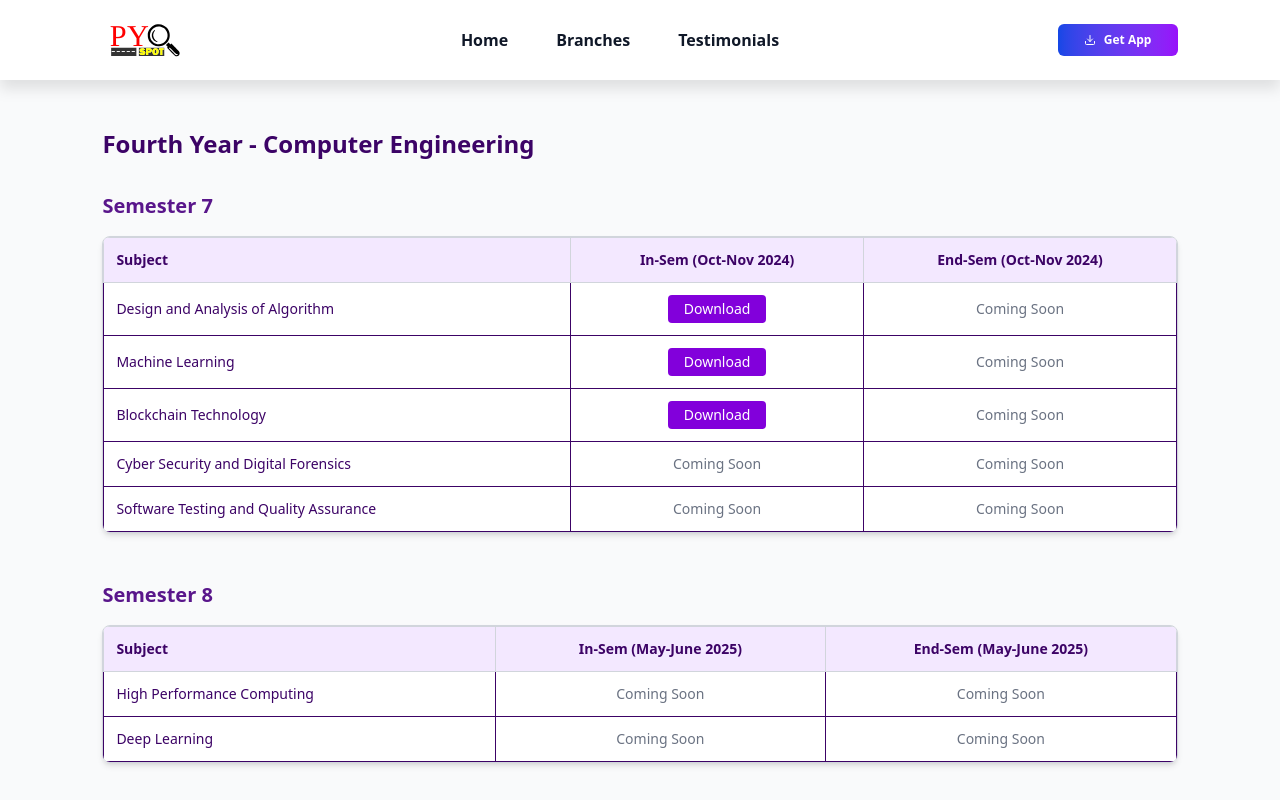
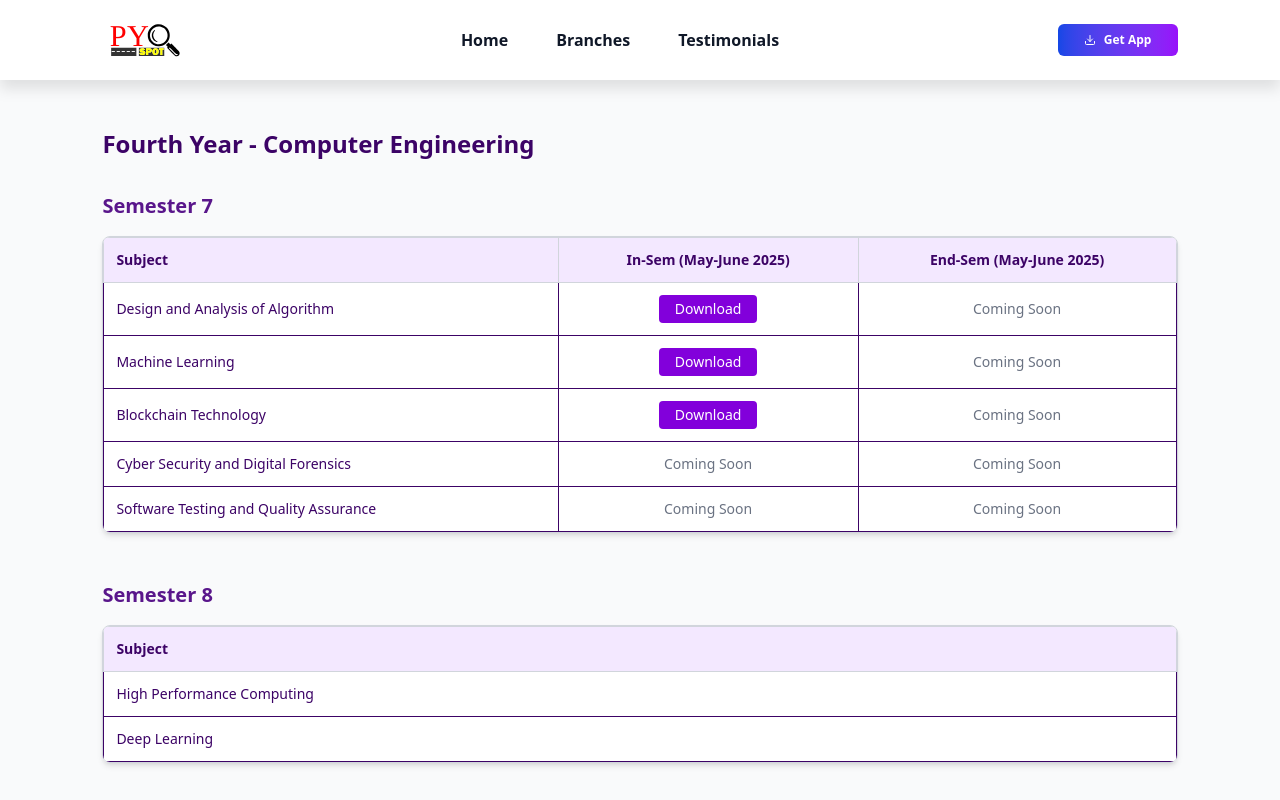
Before and after one commit to VINAYSATALKAR/pyqspot-react-2025, a React (Vite) app: page /becomputer in a window 1280 px wide. Shown: the top 800 px of the page. Built offline with nearby package versions, Linux system fonts and the light colour scheme.

Commit message:
May june 2025

```diff
--- a/src/pages/yearpages/AidsBE.jsx
+++ b/src/pages/yearpages/AidsBE.jsx
@@ -11,7 +11,9 @@ const beAIData = {
       exams: {
         "Oct-Nov 2024": {
           insem: { releaseTime: "2025-08-18T12:00:00" },
-          endsem: { releaseTime: "2027-12-10T18:00:00" },
+        },
+        "May-June 2025": {
+          endsem: { releaseTime: "2025-12-11T14:00:00" },
         },
       },
     },
@@ -21,6 +23,9 @@ const beAIData = {
         "Oct-Nov 2024": {
           insem: { releaseTime: "2025-08-19T12:00:00" },
         },
+        "May-June 2025": {
+          endsem: { releaseTime: "2025-12-14T14:00:00" },
+        },
       },
     },
     {
@@ -29,6 +34,9 @@ const beAIData = {
         "Oct-Nov 2024": {
           insem: { releaseTime: "2025-08-20T12:00:00" },
         },
+        "May-June 2025": {
+          endsem: { releaseTime: "2025-12-18T14:00:00" },
+        },
       },
     },
     {
@@ -36,6 +44,9 @@ const beAIData = {
       exams: {
         "Oct-Nov 2024": {
           insem: { releaseTime: "2025-08-21T12:00:00" },
+        },
+        "May-June 2025": {
+          endsem: { releaseTime: "2025-12-21T14:00:00" },
         },
       },
     },
@@ -76,7 +87,7 @@ async function openRazorpayCheckout(year, subject, examType, examPeriod) {
     const orderResponse = await fetch(`${API_BASE_URL}/razorpay-order`, {
       method: "POST",
       headers: { "Content-Type": "application/json" },
-      body: JSON.stringify({ amount: 21, currency: "INR", year, subject, examType, examPeriod }),
+      body: JSON.stringify({ amount: 25, currency: "INR", year, subject, examType, examPeriod }),
     });
 
     const orderData = await orderResponse.json();
--- a/src/pages/yearpages/Becomputer.jsx
+++ b/src/pages/yearpages/Becomputer.jsx
@@ -9,44 +9,45 @@ const beComputerData = {
     {
       subject: "Design and Analysis of Algorithm",
       exams: {
-        "Oct-Nov 2024": {
+        "May-June 2025": {
           insem: { releaseTime: "2025-08-18T12:00:00" },
-          endsem: { releaseTime: "2027-06-20T18:00:00" },
+          endsem: { releaseTime: "2025-12-11T14:00:00" },
         },
       },
     },
     {
       subject: "Machine Learning",
       exams: {
-        "Oct-Nov 2024": {
+        "May-June 2025": {
           insem: { releaseTime: "2025-08-19T12:00:00" },
+          endsem: { releaseTime: "2025-12-13T14:00:00" },
         },
       },
     },
     {
       subject: "Blockchain Technology",
       exams: {
-        "Oct-Nov 2024": {
+        "May-June 2025": {
           insem: { releaseTime: "2025-08-20T12:00:00" },
-          endsem: { releaseTime: "2027-06-21T18:00:00" },
+          endsem: { releaseTime: "2025-12-16T14:00:00" },
         },
       },
     },
     {
       subject: "Cyber Security and Digital Forensics",
       exams: {
-        "Oct-Nov 2024": {
+        "May-June 2025": {
           insem: { releaseTime: "2027-08-21T12:00:00" },
-          endsem: { releaseTime: "2027-06-21T18:00:00" },
+          endsem: { releaseTime: "2025-12-18T14:00:00" },
         },
       },
     },
     {
       subject: "Software Testing and Quality Assurance",
       exams: {
-        "Oct-Nov 2024": {
+        "May-June 2025": {
           insem: { releaseTime: "2027-08-22T12:00:00" },
-          endsem: { releaseTime: "2027-06-21T18:00:00" },
+          endsem: { releaseTime: "2025-12-21T14:00:00" },
         },
       },
     },
@@ -55,18 +56,13 @@ const beComputerData = {
     {
       subject: "High Performance Computing",
       exams: {
-        "May-June 2025": {
-          insem: { releaseTime: "2027-06-25T18:00:00" },
-          endsem: { releaseTime: "2027-06-30T18:00:00" },
-        },
+
       },
     },
     {
       subject: "Deep Learning",
       exams: {
-        "May-June 2025": {
-          insem: { releaseTime: "2027-06-28T18:00:00" },
-        },
+
       },
     },
   ],
@@ -87,7 +83,7 @@ async function openRazorpayCheckout(year, subject, examType, examPeriod) {
     const orderResponse = await fetch(`${API_BASE_URL}/razorpay-order`, {
       method: "POST",
       headers: { "Content-Type": "application/json" },
-      body: JSON.stringify({ amount: 21, currency: "INR", year, subject, examType, examPeriod }),
+      body: JSON.stringify({ amount: 25, currency: "INR", year, subject, examType, examPeriod }),
     });
 
     const orderData = await orderResponse.json();
--- a/src/pages/yearpages/Bemech.jsx
+++ b/src/pages/yearpages/Bemech.jsx
@@ -11,7 +11,9 @@ const beMechData = {
       exams: {
         "Oct-Nov 2024": {
           insem: { releaseTime: "2025-08-18T12:00:00" },
-          endsem: { releaseTime: "2026-12-10T18:00:00" },
+        },
+        "May-June 2025": {
+          endsem: { releaseTime: "2025-12-11T14:00:00" },
         },
       },
     },
@@ -20,7 +22,9 @@ const beMechData = {
       exams: {
         "Oct-Nov 2024": {
           insem: { releaseTime: "2025-08-19T12:00:00" },
-          endsem: { releaseTime: "2026-12-10T18:00:00" },
+        },
+        "May-June 2025": {
+          endsem: { releaseTime: "2025-12-14T14:00:00" },
         },
       },
     },
@@ -29,7 +33,9 @@ const beMechData = {
       exams: {
         "Oct-Nov 2024": {
           insem: { releaseTime: "2025-08-20T12:00:00" },
-          endsem: { releaseTime: "2026-12-10T18:00:00" },
+        },
+        "May-June 2025": {
+          endsem: { releaseTime: "2025-12-18T14:00:00" },
         },
       },
     },
@@ -38,7 +44,9 @@ const beMechData = {
       exams: {
         "Oct-Nov 2024": {
           insem: { releaseTime: "2025-08-21T12:00:00" },
-          endsem: { releaseTime: "2026-12-10T18:00:00" },
+        },
+        "May-June 2025": {
+          endsem: { releaseTime: "2025-12-21T14:00:00" },
         },
       },
     },
@@ -80,7 +88,7 @@ async function openRazorpayCheckout(year, subject, examType, examPeriod) {
     const orderResponse = await fetch(`${API_BASE_URL}/razorpay-order`, {
       method: "POST",
       headers: { "Content-Type": "application/json" },
-      body: JSON.stringify({ amount: 19, currency: "INR", year, subject, examType, examPeriod }),
+      body: JSON.stringify({ amount: 25, currency: "INR", year, subject, examType, examPeriod }),
     });
 
     const orderData = await orderResponse.json();
@@ -176,7 +184,7 @@ const PaperTable = ({ semName, data }) => {
                   <React.Fragment key={exam}>
                     <td className="border p-3 text-center">
                       {subject.exams[exam]?.insem?.releaseTime &&
-                      dayjs().isAfter(dayjs(subject.exams[exam].insem.releaseTime)) ? (
+                        dayjs().isAfter(dayjs(subject.exams[exam].insem.releaseTime)) ? (
                         <button
                           onClick={() => openRazorpayCheckout("BE_Mech", subject.subject, "insem", exam)}
                           className="bg-purple-700 text-white px-4 py-1 rounded hover:bg-purple-800 transition duration-200"
@@ -189,7 +197,7 @@ const PaperTable = ({ semName, data }) => {
                     </td>
                     <td className="border p-3 text-center">
                       {subject.exams[exam]?.endsem?.releaseTime &&
-                      dayjs().isAfter(dayjs(subject.exams[exam].endsem.releaseTime)) ? (
+                        dayjs().isAfter(dayjs(subject.exams[exam].endsem.releaseTime)) ? (
                         <button
                           onClick={() => openRazorpayCheckout("BE_Mech", subject.subject, "endsem", exam)}
                           className="bg-purple-700 text-white px-4 py-1 rounded hover:bg-purple-800 transition duration-200"
--- a/src/pages/yearpages/FisrtYear.jsx
+++ b/src/pages/yearpages/FisrtYear.jsx
@@ -49,7 +49,7 @@ async function openRazorpayCheckout(year, subject, examType, examPeriod) {
     const orderResponse = await fetch(`${API_BASE_URL}/razorpay-order`, {
       method: "POST",
       headers: { "Content-Type": "application/json" },
-      body: JSON.stringify({ amount: 19, currency: "INR", year, subject, examType, examPeriod }),
+      body: JSON.stringify({ amount: 25, currency: "INR", year, subject, examType, examPeriod }),
     });
 
     const orderData = await orderResponse.json();
--- a/src/pages/yearpages/Seai.jsx
+++ b/src/pages/yearpages/Seai.jsx
@@ -135,7 +135,7 @@ async function openRazorpayCheckout(year, subject, examType, examPeriod) {
     const orderResponse = await fetch(`${API_BASE_URL}/razorpay-order`, {
       method: "POST",
       headers: { "Content-Type": "application/json" },
-      body: JSON.stringify({ amount: 19, currency: "INR", year, subject, examType, examPeriod }),
+      body: JSON.stringify({ amount: 25, currency: "INR", year, subject, examType, examPeriod }),
     });
 
     const orderData = await orderResponse.json();
--- a/src/pages/yearpages/Secomputer.jsx
+++ b/src/pages/yearpages/Secomputer.jsx
@@ -144,7 +144,7 @@ async function openRazorpayCheckout(year, subject, examType, examPeriod) {
     const orderResponse = await fetch(`${API_BASE_URL}/razorpay-order`, {
       method: "POST",
       headers: { "Content-Type": "application/json" },
-      body: JSON.stringify({ amount: 19, currency: "INR", year, subject, examType, examPeriod }),
+      body: JSON.stringify({ amount: 25, currency: "INR", year, subject, examType, examPeriod }),
     });
 
     const orderData = await orderResponse.json();
--- a/src/pages/yearpages/Semech.jsx
+++ b/src/pages/yearpages/Semech.jsx
@@ -107,7 +107,7 @@ async function openRazorpayCheckout(year, subject, examType, examPeriod) {
     const orderResponse = await fetch(`${API_BASE_URL}/razorpay-order`, {
       method: "POST",
       headers: { "Content-Type": "application/json" },
-      body: JSON.stringify({ amount: 19, currency: "INR", year, subject, examType, examPeriod }),
+      body: JSON.stringify({ amount: 25, currency: "INR", year, subject, examType, examPeriod }),
     });
 
     const orderData = await orderResponse.json();
--- a/src/pages/yearpages/Teai.jsx
+++ b/src/pages/yearpages/Teai.jsx
@@ -13,6 +13,7 @@ const thirdYearAIData = {
         "May-June 2024": { endsem: { releaseTime: "2024-06-04T18:00:00" } },
         "Oct-Nov 2023": { insem: { releaseTime: "2024-06-04T18:00:00" } },
         "Oct-Nov 2024": { insem: { releaseTime: "2025-08-18T12:00:00" } },
+        "May-June 2025": { endsem: { releaseTime: "2025-12-10T10:00:00" } },
       },
     },
     {
@@ -21,6 +22,7 @@ const thirdYearAIData = {
         "May-June 2024": { endsem: { releaseTime: "2024-06-12T18:00:00" } },
         "Oct-Nov 2023": { insem: { releaseTime: "2024-06-06T18:00:00" } },
         "Oct-Nov 2024": { insem: { releaseTime: "2025-08-19T12:00:00" } },
+        "May-June 2025": { endsem: { releaseTime: "2025-12-12T10:00:00" } },
       },
     },
     {
@@ -29,6 +31,7 @@ const thirdYearAIData = {
         "May-June 2024": { endsem: { releaseTime: "2024-06-12T18:00:00" } },
         "Oct-Nov 2023": { insem: { releaseTime: "2024-06-06T18:00:00" } },
         "Oct-Nov 2024": { insem: { releaseTime: "2025-08-20T12:00:00" } },
+        "May-June 2025": { endsem: { releaseTime: "2025-12-15T10:00:00" } },
       },
     },
     {
@@ -37,6 +40,7 @@ const thirdYearAIData = {
         "May-June 2024": { endsem: { releaseTime: "2024-06-12T18:00:00" } },
         "Oct-Nov 2023": { insem: { releaseTime: "2024-06-06T18:00:00" } },
         "Oct-Nov 2024": { insem: { releaseTime: "2025-08-21T12:00:00" } },
+        "May-June 2025": { endsem: { releaseTime: "2025-12-17T10:00:00" } },
       },
     },
   ],
@@ -90,7 +94,7 @@ async function openRazorpayCheckout(year, subject, examType, examPeriod) {
     const orderResponse = await fetch(`${API_BASE_URL}/razorpay-order`, {
       method: "POST",
       headers: { "Content-Type": "application/json" },
-      body: JSON.stringify({ amount: 21, currency: "INR", year, subject, examType, examPeriod }),
+      body: JSON.stringify({ amount: 25, currency: "INR", year, subject, examType, examPeriod }),
     });
 
     const orderData = await orderResponse.json();
--- a/src/pages/yearpages/Tecomputer.jsx
+++ b/src/pages/yearpages/Tecomputer.jsx
@@ -19,6 +19,9 @@ const teComputerData = {
         "Oct-Nov 2024": {
           insem: { releaseTime: "2025-08-18T12:00:00" },
         },
+        "May-June 2025": {
+          endsem: { releaseTime: "2025-12-10T10:00:00" },
+        },
       },
     },
     {
@@ -31,6 +34,9 @@ const teComputerData = {
           insem: { releaseTime: "2024-04-20T18:00:00" },
         }, "Oct-Nov 2024": {
           insem: { releaseTime: "2025-08-19T12:00:00" },
+        },
+        "May-June 2025": {
+          endsem: { releaseTime: "2025-12-12T10:00:00" },
         },
       },
     },
@@ -45,6 +51,9 @@ const teComputerData = {
         }, "Oct-Nov 2024": {
           insem: { releaseTime: "2025-08-20T12:00:00" },
         },
+        "May-June 2025": {
+          endsem: { releaseTime: "2025-12-17T10:00:00" },
+        },
       },
     },
     {
@@ -58,6 +67,9 @@ const teComputerData = {
         }, "Oct-Nov 2024": {
           insem: { releaseTime: "2025-08-21T12:00:00" },
         },
+        "May-June 2025": {
+          endsem: { releaseTime: "2025-12-15T10:00:00" },
+        },
       },
     },
     {
@@ -70,6 +82,9 @@ const teComputerData = {
           insem: { releaseTime: "2024-04-20T18:00:00" },
         }, "Oct-Nov 2024": {
           insem: { releaseTime: "2025-08-22T12:00:00" },
+        },
+        "May-June 2025": {
+          endsem: { releaseTime: "2025-12-19T10:00:00" },
         },
       },
     },
@@ -129,7 +144,7 @@ async function openRazorpayCheckout(year, subject, examType, examPeriod) {
     const orderResponse = await fetch(`${API_BASE_URL}/razorpay-order`, {
       method: "POST",
       headers: { "Content-Type": "application/json" },
-      body: JSON.stringify({ amount: 21, currency: "INR", year, subject, examType, examPeriod }),
+      body: JSON.stringify({ amount: 25, currency: "INR", year, subject, examType, examPeriod }),
     });
 
     const orderData = await orderResponse.json();
--- a/src/pages/yearpages/Temech.jsx
+++ b/src/pages/yearpages/Temech.jsx
@@ -16,6 +16,9 @@ const teMechanicalData = {
         "Oct-Nov 2024": {
           insem: { releaseTime: "2025-08-18T12:00:00" },
         },
+        "May-June 2025": {
+          endsem: { releaseTime: "2025-12-10T10:00:00" },
+        }
       },
     },
     {
@@ -27,6 +30,9 @@ const teMechanicalData = {
         "Oct-Nov 2024": {
           insem: { releaseTime: "2025-08-19T12:00:00" },
         },
+        "May-June 2025": {
+          endsem: { releaseTime: "2025-12-12T10:00:00" },
+        }
       },
     },
     {
@@ -38,6 +44,9 @@ const teMechanicalData = {
         "Oct-Nov 2024": {
           insem: { releaseTime: "2025-08-20T12:00:00" },
         },
+        "May-June 2025": {
+          endsem: { releaseTime: "2025-12-15T10:00:00" },
+        }
       },
     },
     {
@@ -49,6 +58,9 @@ const teMechanicalData = {
         "Oct-Nov 2024": {
           insem: { releaseTime: "2025-08-21T12:00:00" },
         },
+        "May-June 2025": {
+          endsem: { releaseTime: "2025-12-17T10:00:00" },
+        }
       },
     },
     {
@@ -60,6 +72,9 @@ const teMechanicalData = {
         "Oct-Nov 2024": {
           insem: { releaseTime: "2025-08-22T12:00:00" },
         },
+        "May-June 2025": {
+          endsem: { releaseTime: "2025-12-19T10:00:00" },
+        }
       },
     },
   ],
@@ -119,7 +134,7 @@ async function openRazorpayCheckout(year, subject, examType, examPeriod) {
     const orderResponse = await fetch(`${API_BASE_URL}/razorpay-order`, {
       method: "POST",
       headers: { "Content-Type": "application/json" },
-      body: JSON.stringify({ amount: 21, currency: "INR", year, subject, examType, examPeriod }),
+      body: JSON.stringify({ amount: 25, currency: "INR", year, subject, examType, examPeriod }),
     });
 
     const orderData = await orderResponse.json();
```
